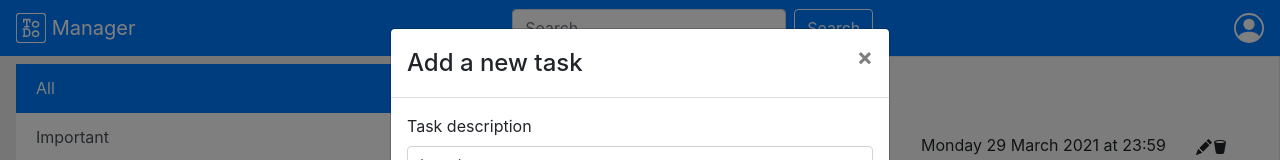
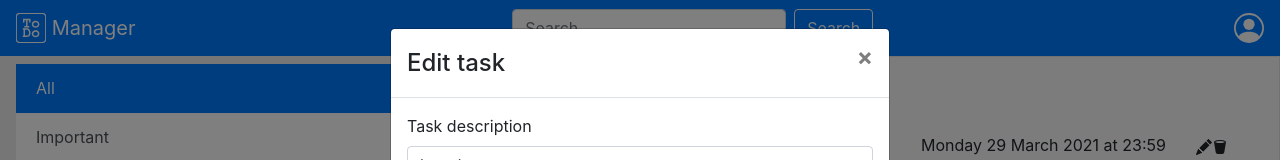
Before and after one commit to MattiaRiola/wa1_fe_todo_stateless, a React (Create React App) app in the folder biglab1/: page / in a window 1280 px wide. Both pictures are taken after a click on the element 1204 px from the left and 145 px from the top of the page. Shown: the top 160 px of the page. Built offline with nearby package versions, Linux system fonts and the light colour scheme.

Commit message:
feat: import of router functions

```diff
--- a/biglab1/src/App.js
+++ b/biglab1/src/App.js
@@ -8,6 +8,7 @@ import Container from 'react-bootstrap/Container';
 import Row from 'react-bootstrap/Row';
 import dayjs from 'dayjs';
 import { useState } from 'react';
+import {BrowserRouter as Router, Route, Switch} from 'react-router-dom';
 
 const fakeTasks = [
   { id: 1, description: 'laundry', date: dayjs('2021-03-29T23:59'), urgent: false, private: false },
--- a/biglab1/src/MyModal.js
+++ b/biglab1/src/MyModal.js
@@ -56,7 +56,7 @@ function MyModal(props) {
     <>
       <Modal show={props.show} onHide={props.handleClose}>
         <Modal.Header closeButton>
-          <Modal.Title>Add a new task</Modal.Title>
+          <Modal.Title>{props.currentTask ? "Edit task" : "Add a new task"}</Modal.Title>
         </Modal.Header>
         <Modal.Body>
             <AddTaskForm handleAddOrEdit={props.currentTask ? handleEdit : handleAdd} setDescription={setDescription} setDate={setDate} changePrivate={changePrivate} changeUrgent={changeUrgent} description={description} date={date} taskprivate={taskprivate} urgent={urgent}/>
```
